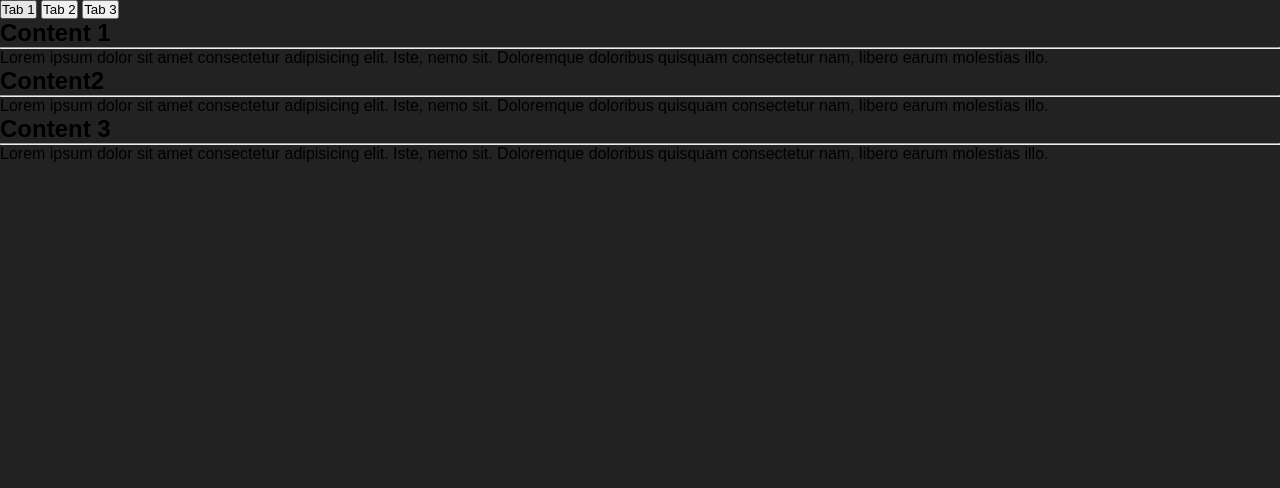
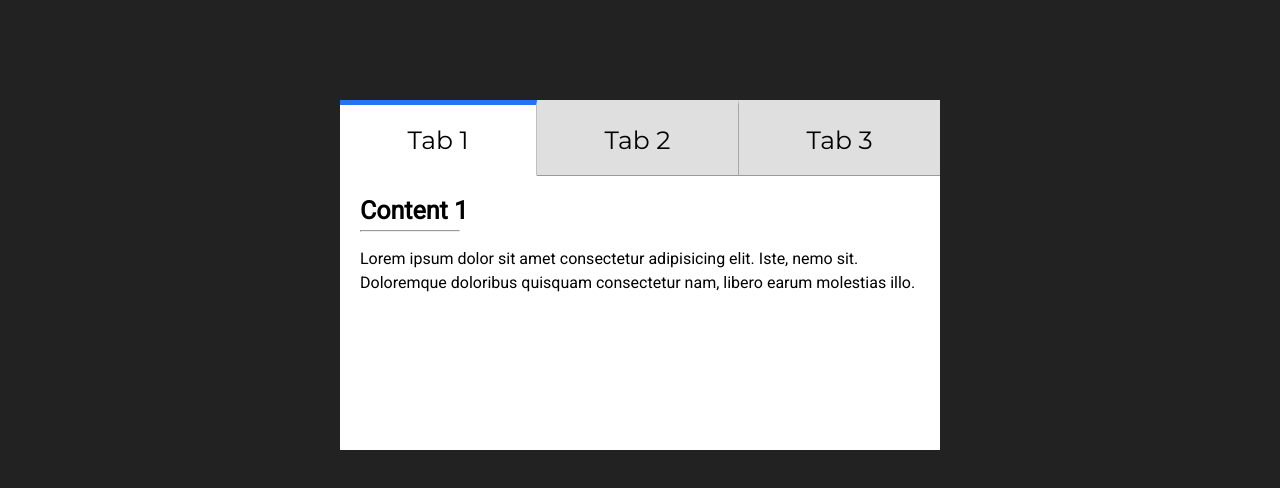
Before and after one commit to dominicdaviescodes/enzo3-tabs, a plain HTML site: page index.html in a window 1280 px wide. Drawn offline with Linux system fonts and the light colour scheme.

Commit message:
build CSS and JS

```diff
--- a/index.html
+++ b/index.html
@@ -30,7 +30,7 @@
           </p>
         </div>
         <div class="content">
-          <h2>Content2</h2>
+          <h2>Content 2</h2>
           <hr />
           <p>
             Lorem ipsum dolor sit amet consectetur adipisicing elit. Iste, nemo
--- a/script.js
+++ b/script.js
@@ -0,0 +1,19 @@
+const allTabs = Array.from(document.querySelectorAll('.tabs'));
+const allContent = document.querySelectorAll('.content');
+
+allTabs.forEach(tab => {
+
+   tab.addEventListener('click', e => {
+      for (let i = 0; i < allTabs.length; i++){
+         allTabs[i].classList.remove('active-tabs')
+      }
+      e.target.classList.toggle('active-tabs')
+
+      const index = allTabs.indexOf(e.target)
+
+      for (let m = 0; m < allContent.length; m++){
+         allContent[m].classList.remove('active-content')
+      }
+      allContent[index].classList.add('active-content')
+   })
+})
--- a/style.css
+++ b/style.css
@@ -8,3 +8,70 @@ body {
   background: #222;
   font-family: Arial, Helvetica, sans-serif;
 }
+
+.container {
+  position: relative;
+  width: 600px;
+  background: #fff;
+  margin: 100px auto 0;
+  min-height: 350px;
+}
+
+.bloc-tabs {
+  display: flex;
+}
+.tabs {
+  padding: 20px;
+  font-size:25px;
+  text-align: center;
+  /* width: 33%; */
+  flex-grow: 1;
+  background: rgb(223,223,223);
+  cursor: pointer;
+  border: none;
+  border-bottom: 1px solid rgb(153,153,153);
+  border-top: 5px solid transparent;
+  position: relative;
+  outline: none;
+  font-family: Montserrat;
+}
+
+.tabs:not(:last-child) {
+  border-right: 1px solid rgba(0,0,0,0.25);
+}
+
+.active-tabs {
+  background: #fff;
+  border-bottom: 1px solid transparent;
+  border-top-color: #2574f1;
+}
+
+.content-tabs {
+  font-family: roboto;
+}
+
+.content {
+  padding:20px;
+  display:none;
+}
+
+.content h2 {
+  padding: 0 0 5px 0;
+  font-size: 25px;
+}
+
+.content hr {
+  width: 100px;
+  height: 2px;
+  background: #222;
+  margin-bottom: 5px;
+}
+
+.content p {
+  padding-top: 10px;
+  line-height: 1.5;
+}
+
+.active-content {
+  display: block;
+}
```
